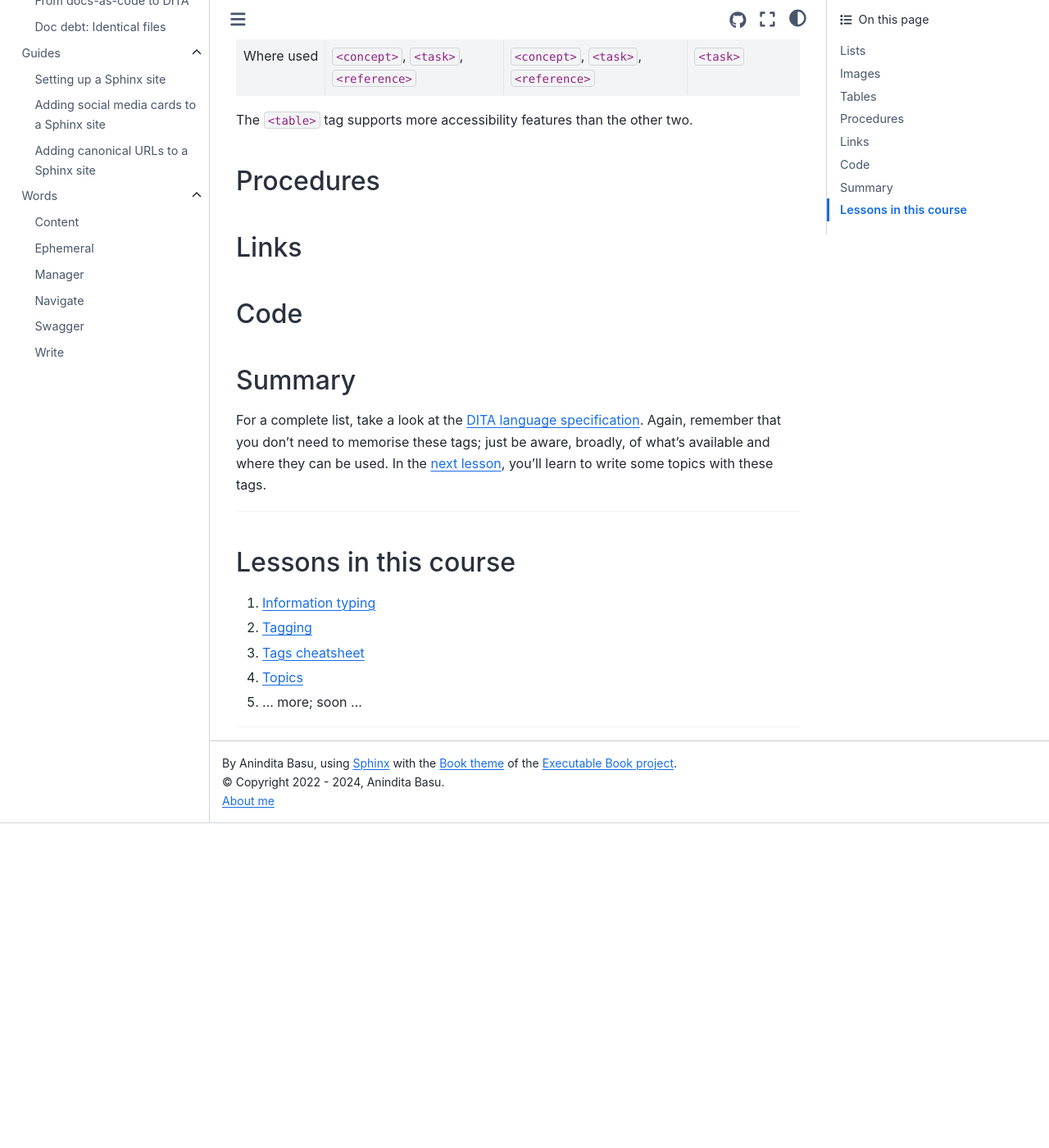
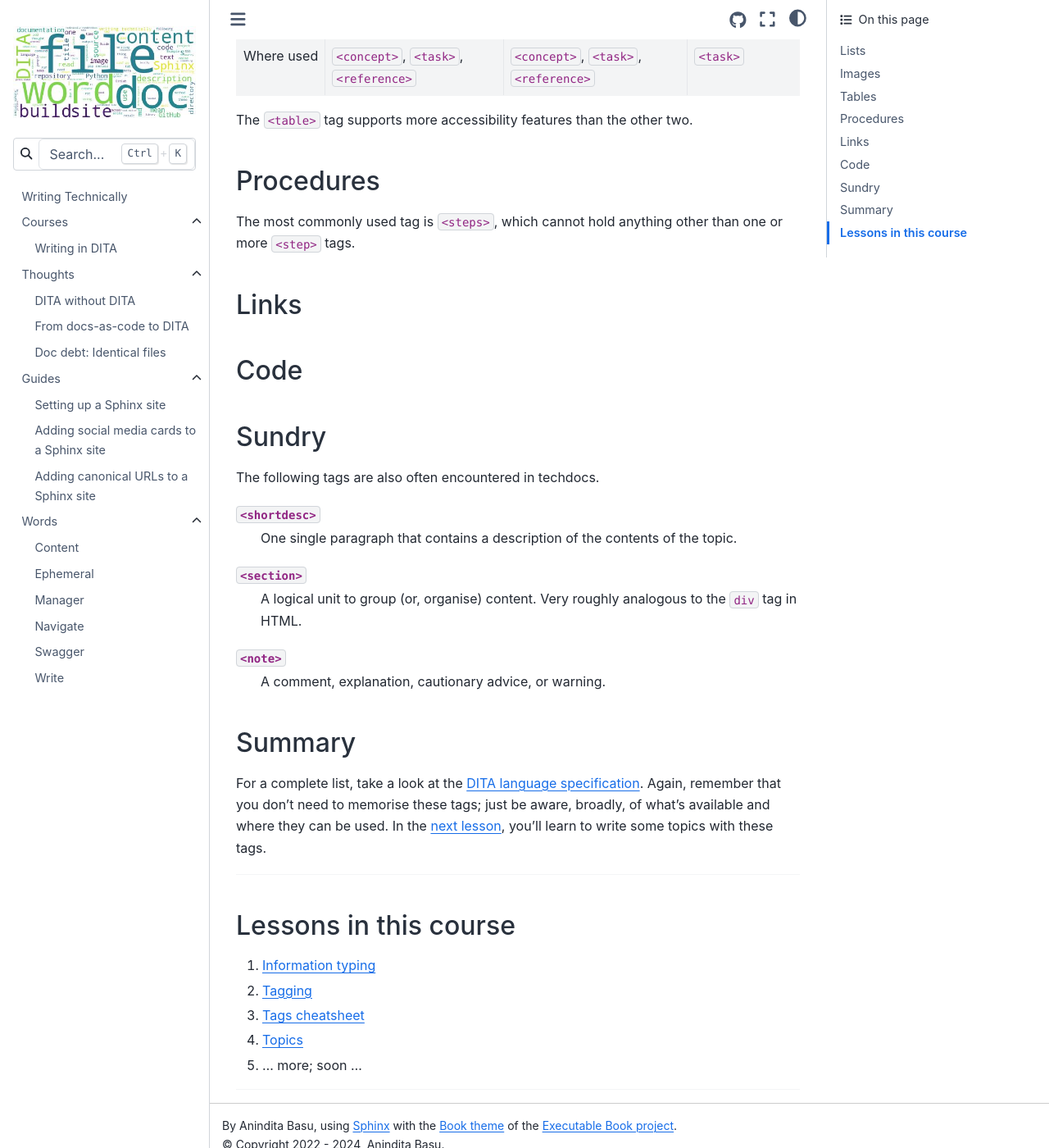
Before and after one commit to AninditaBasu/writing-technically, a Sphinx documentation site: the page built from docs/source/courses-dita-authoring-tags-cheatsheet.md, in a window 1280 px wide and 1400 px high, scrolled down 4198 px. Shown: the whole window at 82% size. Built offline with Sphinx 7.4.7 and the Sphinx Book theme 1.1.4, drawn with Linux system fonts in a browser that asks for light colours; before the commit the page ends 5202 px from its top, so only the background shows below that.

Commit message:
dita wip

```diff
--- a/docs/source/courses-dita-authoring-tags-cheatsheet.md
+++ b/docs/source/courses-dita-authoring-tags-cheatsheet.md
@@ -252,9 +252,25 @@ The `<table>` tag supports more accessibility features than the other two.
 
 ## Procedures
 
+The most commonly used tag is `<steps>`, which cannot hold anything other than one or more `<step>` tags.
+
+
 ## Links
 
 ## Code
+
+## Sundry
+
+The following tags are also often encountered in techdocs.
+
+`<shortdesc>`
+: One single paragraph that contains a description of the contents of the topic.
+
+`<section>`
+: A logical unit to group (or, organise) content. Very roughly analogous to the `div` tag in HTML.
+
+`<note>`
+: A comment, explanation, cautionary advice, or warning.
 
 ##  Summary
 
```
Also changed, not shown: docs/source/courses-dita-authoring-topics.md (+68 -6 lines).
